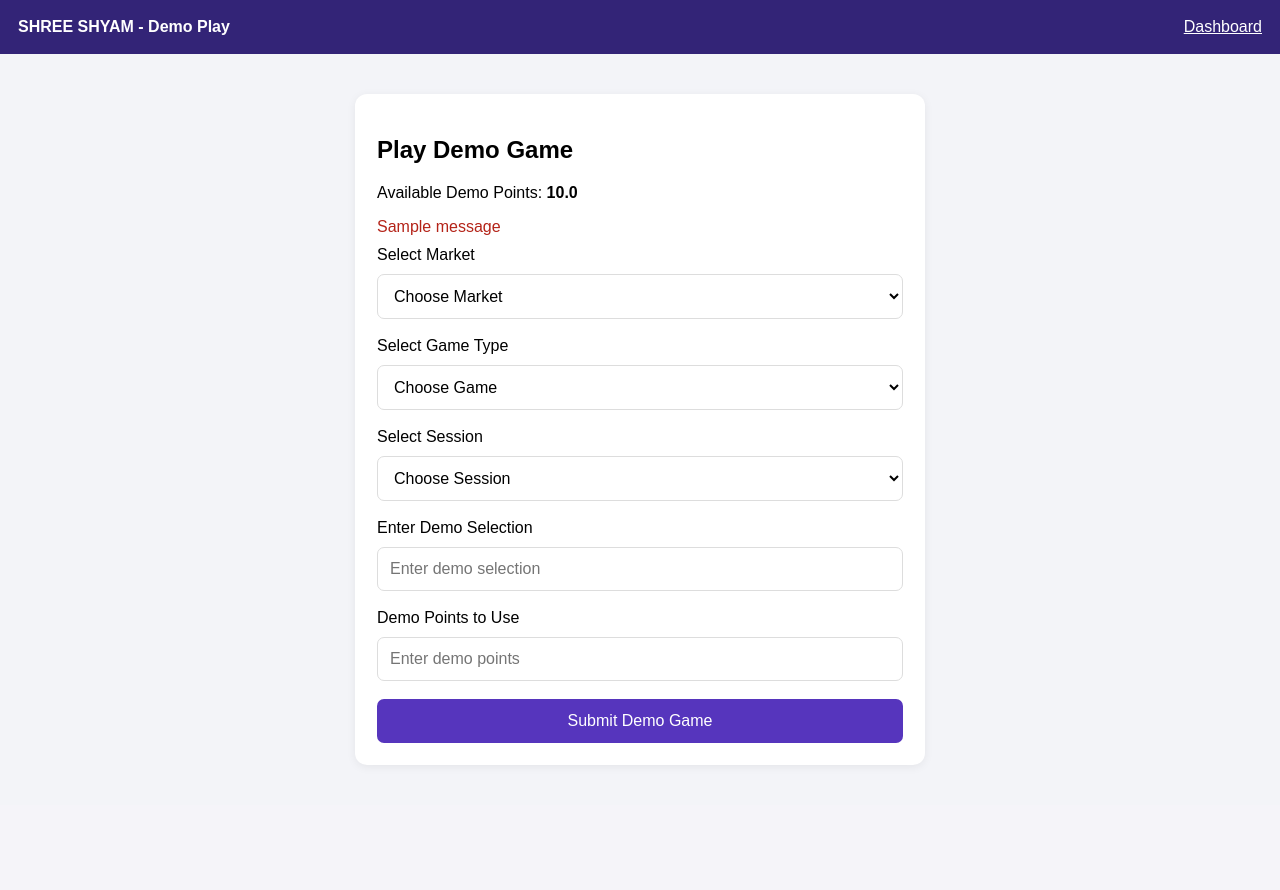
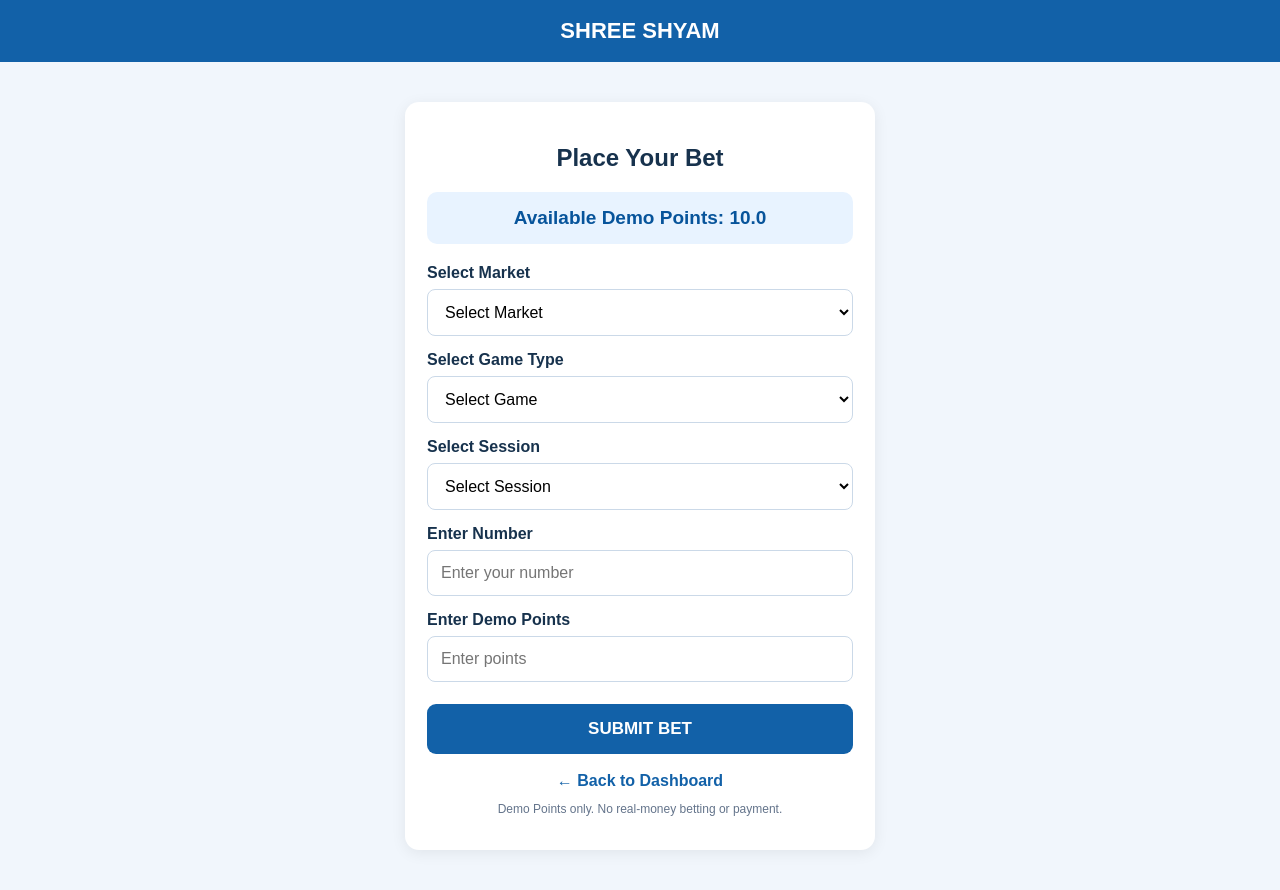
Before and after one commit to s88692782-hub/SHREE_SHYAM, a Flask app: page /user-play in a window 1280 px wide. Before the commit the page ends 743 px from the top, so only its background shows below. Run offline with Flask 3, Linux system fonts and the light colour scheme; the visitor is signed in with stand-in values (Sample User, id 1); tables that the repository leaves empty hold one stand-in row (values such as "Sample post"); one stand-in notice (Sample message) is shown.

Commit message:
Update user_play.html

```diff
--- a/templates/user_play.html
+++ b/templates/user_play.html
@@ -3,148 +3,159 @@
 <html lang="en">
 <head>
 <meta charset="UTF-8">
-    <meta name="viewport" content="width=device-width, initial-scale=1">
-    <title>SHREE SHYAM - Play Game</title>
+<meta name="viewport" content="width=device-width, initial-scale=1.0">
+<title>SHREE SHYAM - Place Bet</title>
 
 <style>
-        * {
-            box-sizing: border-box;
+*{box-sizing:border-box}
+body{
+    margin:0;
+    font-family:Arial,sans-serif;
+    background:#f1f6fc;
+    color:#17324d;
 }
-
-        body {
-            margin: 0;
-            font-family: Arial, sans-serif;
-            background: #f3f4f8;
+.header{
+    background:#1261a8;
+    color:white;
+    padding:18px;
+    text-align:center;
+    font-size:22px;
+    font-weight:bold;
 }
-
-        header {
-            background: #332477;
-            color: white;
-            padding: 18px;
+.container{
+    max-width:500px;
+    margin:25px auto;
+    padding:15px;
 }
-
-        header a {
-            color: white;
-            float: right;
+.card{
+    background:white;
+    padding:22px;
+    border-radius:14px;
+    box-shadow:0 3px 15px #00000012;
 }
-
-        .container {
-            max-width: 600px;
-            margin: 25px auto;
-            padding: 15px;
+.points{
+    background:#e8f3ff;
+    color:#07549b;
+    padding:15px;
+    border-radius:10px;
+    text-align:center;
+    font-size:19px;
+    font-weight:bold;
+    margin-bottom:20px;
 }
-
-        .card {
-            background: white;
-            padding: 22px;
-            border-radius: 12px;
-            box-shadow: 0 2px 10px #00000010;
+label{
+    display:block;
+    margin:15px 0 7px;
+    font-weight:bold;
 }
-
-        input, select {
-            width: 100%;
-            padding: 12px;
-            margin: 10px 0 18px;
-            box-sizing: border-box;
-            border: 1px solid #ddd;
-            border-radius: 7px;
-            font-size: 16px;
-            background: white;
+select,input{
+    width:100%;
+    padding:13px;
+    border:1px solid #cbd9e8;
+    border-radius:8px;
+    font-size:16px;
+    background:white;
 }
-
-        button {
-            width: 100%;
-            padding: 13px;
-            background: #5635bd;
-            color: white;
-            border: 0;
-            border-radius: 7px;
-            cursor: pointer;
-            font-size: 16px;
+.submit{
+    width:100%;
+    padding:15px;
+    margin-top:22px;
+    border:0;
+    border-radius:9px;
+    background:#1261a8;
+    color:white;
+    font-size:17px;
+    font-weight:bold;
+    cursor:pointer;
 }
-
-        .message {
-            color: #b42318;
-            margin: 10px 0;
+.back{
+    display:block;
+    text-align:center;
+    margin-top:18px;
+    color:#1261a8;
+    text-decoration:none;
+    font-weight:bold;
+}
+.note{
+    color:#64748b;
+    font-size:12px;
+    margin-top:12px;
+    text-align:center;
 }
 </style>
 </head>
 
 <body>
 
-<header>
-    <strong>SHREE SHYAM - Demo Play</strong>
-    <a href="{{ url_for('user_dashboard') }}">Dashboard</a>
-</header>
+<div class="header">SHREE SHYAM</div>
 
 <div class="container">
 <div class="card">
 
-        <h2>Play Demo Game</h2>
+<h2 style="text-align:center">Place Your Bet</h2>
 
-        <p>
-            Available Demo Points:
-            <strong>{{ user.points }}</strong>
-        </p>
+<div class="points">
+    Available Demo Points: {{ user.points }}
+</div>
 
-        {% with messages = get_flashed_messages(with_categories=true) %}
-            {% for category, message in messages %}
-                <p class="message">{{ message }}</p>
-            {% endfor %}
-        {% endwith %}
-
-        <form method="POST">
+<form method="POST" action="{{ url_for('user_play') }}">
 
 <label>Select Market</label>
 <select name="market_id" required>
-                <option value="">Choose Market</option>
+    <option value="">Select Market</option>
     {% for market in markets %}
-                    <option value="{{ market.id }}">
-                        {{ market.name }}
-                    </option>
+    <option value="{{ market.id }}">{{ market.name }}</option>
     {% endfor %}
 </select>
 
 <label>Select Game Type</label>
 <select name="game_type" required>
-                <option value="">Choose Game</option>
+    <option value="">Select Game</option>
     {% for game in game_rates %}
-                    <option value="{{ game.game_name }}">
-                        {{ game.game_name }} - Rate {{ game.rate }}
-                    </option>
+    <option value="{{ game.id }}">{{ game.game_name }}</option>
     {% endfor %}
 </select>
 
 <label>Select Session</label>
 <select name="session" required>
-                <option value="">Choose Session</option>
+    <option value="">Select Session</option>
     <option value="Open">Open</option>
     <option value="Close">Close</option>
 </select>
 
-            <label>Enter Demo Selection</label>
+<label>Enter Number</label>
 <input
     type="text"
     name="selection"
-                placeholder="Enter demo selection"
-                maxlength="255"
+    placeholder="Enter your number"
+    required
+    maxlength="10"
+    autocomplete="off"
+>
+
+<label>Enter Demo Points</label>
+<input
+    type="number"
+    name="points_used"
+    placeholder="Enter points"
+    min="1"
+    step="1"
     required
 >
 
-            <label>Demo Points to Use</label>
-            <input
-                type="number"
-                name="points_used"
-                min="0.01"
-                step="0.01"
-                max="{{ user.points }}"
-                placeholder="Enter demo points"
-                required
-            >
-
-            <button type="submit">Submit Demo Game</button>
+<button type="submit" class="submit">
+    SUBMIT BET
+</button>
 
 </form>
+
+<a href="{{ url_for('user_dashboard') }}" class="back">
+    ← Back to Dashboard
+</a>
+
+<p class="note">
+    Demo Points only. No real-money betting or payment.
+</p>
 
 </div>
 </div>
```
Lines whose indentation alone changed are shown as unchanged.
